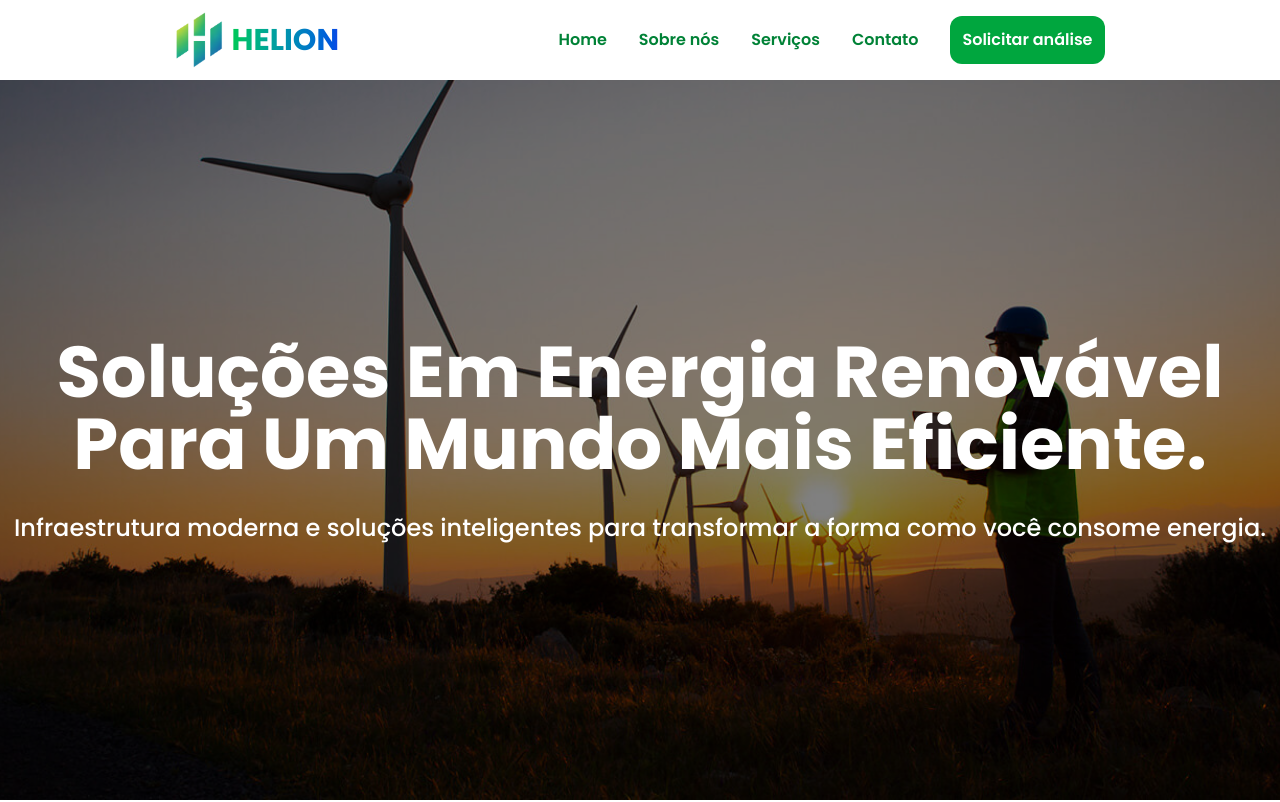
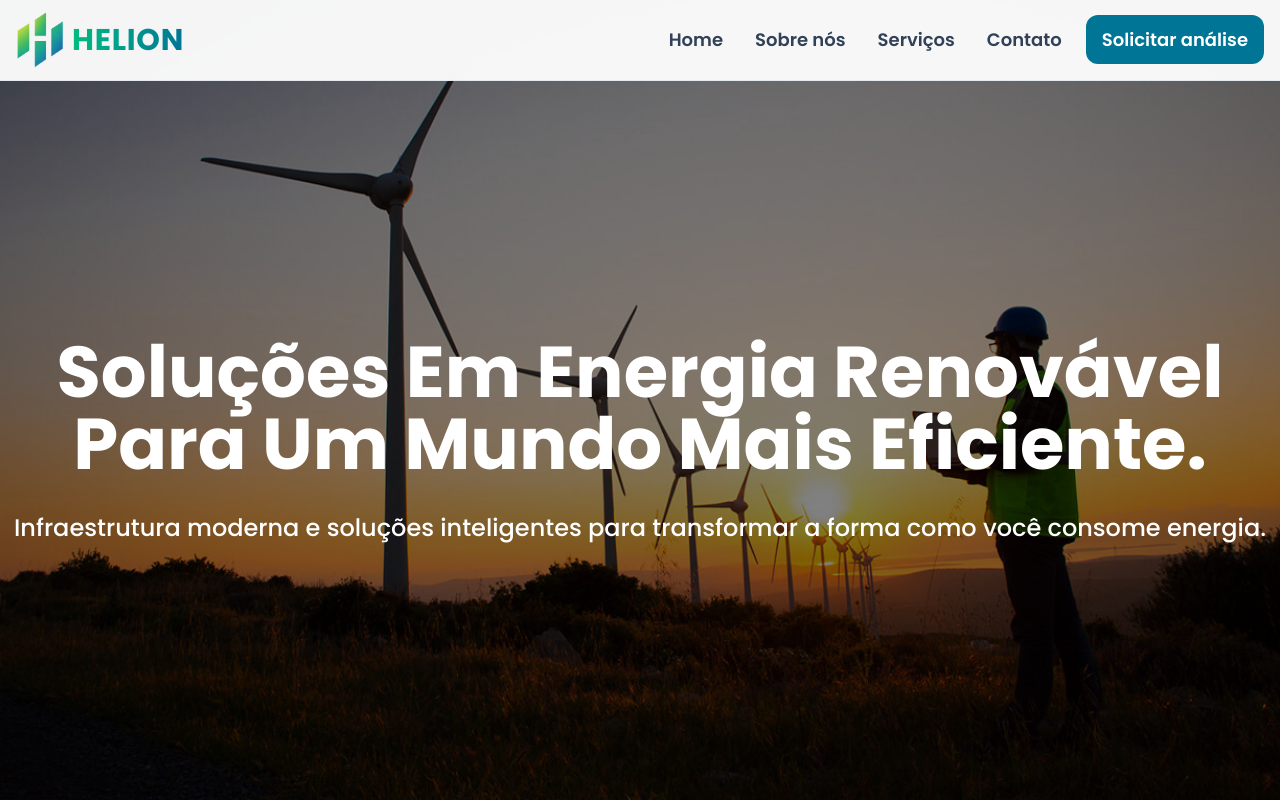
Before and after one commit to NarioMendonca/helion, a Next.js app: page / in a window 1280 px wide. Shown: the top 802 px of the page. Built offline with nearby package versions, Linux system fonts and the light colour scheme.

Commit message:
styles: update header styles

```diff
--- a/app/_components/AboutUs.tsx
+++ b/app/_components/AboutUs.tsx
@@ -1,5 +1,5 @@
 import Image from "next/image"
-import AboutUsImage from "@/public/installing-solar-energy.jpg"
+import AboutUsImage from "@/public/paineis-solares-aboutUs.jpg"
 import { BsCheckCircleFill } from "react-icons/bs"
 
 const commitments = [
@@ -25,7 +25,7 @@ const impactMetrics = [
 
 export default function AboutUs() {
   return (
-    <section className="relative overflow-hidden px-6 py-20 sm:px-10 lg:px-14">
+    <section id="about-us" className="relative overflow-hidden scroll-mt-28 px-6 py-20 sm:px-10 lg:px-14">
       <div className="mx-auto grid w-full max-w-7xl gap-8 lg:grid-cols-[1.1fr_0.9fr] lg:items-center">
         <article className="order-2 space-y-6 lg:order-1">
           <h1 className="text-4xl font-semibold leading-tight text-slate-900 sm:text-5xl">
@@ -46,9 +46,12 @@ export default function AboutUs() {
             ))}
           </ul>
 
-          <button className="rounded-xl bg-emerald-600 px-5 py-3 text-sm font-semibold text-white transition hover:bg-emerald-700 cursor-pointer sm:text-base">
+          <a
+            href="#contact-form"
+            className="inline-block cursor-pointer rounded-xl bg-emerald-600 px-5 py-3 text-sm font-semibold text-white transition hover:bg-emerald-700 sm:text-base"
+          >
             Fale com um especialista
-          </button>
+          </a>
         </article>
 
         <aside className="order-1 overflow-hidden rounded-3xl border border-slate-200 bg-white shadow-sm lg:order-2">
--- a/app/_components/ContactForm.tsx
+++ b/app/_components/ContactForm.tsx
@@ -26,7 +26,7 @@ const inputBaseClass =
 
 export default function ContactForm() {
   return (
-    <section className="relative overflow-hidden bg-linear-to-br from-slate-950 to-slate-900 px-6 py-20 sm:px-10 lg:px-14">
+    <section id="contact-form" className="relative overflow-hidden scroll-mt-28 bg-linear-to-br from-slate-950 to-slate-900 px-6 py-20 sm:px-10 lg:px-14">
       <div className="relative mx-auto grid w-full max-w-7xl gap-8 lg:grid-cols-[0.95fr_1.35fr]">
         <aside className="overflow-hidden rounded-3xl bg-white/10 text-white backdrop-blur-sm">
           <div className="relative h-56">
--- a/app/_components/Footer.tsx
+++ b/app/_components/Footer.tsx
@@ -4,7 +4,7 @@ import Image from "next/image";
 
 export function Footer() {
   return (
-    <footer className="bg-slate-900 text-white py-12">
+    <footer id="footer" className="bg-slate-900 text-white py-12">
       <div className="max-w-7xl mx-auto px-6">
         <div className="grid md:grid-cols-4 gap-8 mb-8">
           <div className="md:col-span-2">
--- a/app/_components/Header.tsx
+++ b/app/_components/Header.tsx
@@ -4,8 +4,9 @@ import "./header.css"
 
 export default function Header() {
   return (
-    <header className="flex items-center justify-around bg-white w-full py-2 px-4 absolute top-0 z-1">
-      <div className="flex items-center h-16 w-16 gap-2">
+    <header className="fixed top-0 left-0 z-50 w-full border-b border-slate-200/80 bg-white/95 px-4 py-3 backdrop-blur">
+      <div className="mx-auto flex w-full max-w-7xl items-center justify-between gap-4">
+        <a href="#hero" className="flex items-center gap-2">
           <Image
             src={HelionIcon}
             alt="Logo da Helion"
@@ -13,19 +14,44 @@ export default function Header() {
             height={48}
             quality={95}
           />
-        <span className="enterprise-logo text-3xl font-bold bg-linear-90 from-green-500 to-blue-700">HELION</span>
-      </div>
-      <nav>
-        <ul className="flex gap-8 items-center font-semibold text-green-700">
-          <li>Home</li>
-          <li>Sobre nós</li>
-          <li>Serviços</li>
-          <li>Contato</li>
+          <span className="enterprise-logo bg-linear-90 from-emerald-500 to-cyan-700 text-3xl font-bold tracking-wide">
+            HELION
+          </span>
+        </a>
+
+        <nav aria-label="Navegação principal">
+          <ul className="flex flex-wrap items-center justify-end gap-2 text-xs font-semibold text-slate-700 sm:gap-4 sm:text-sm">
             <li>
-            <button className="bg-green-600 p-3 rounded-xl text-white">Solicitar análise</button>
+              <a href="#hero" className="text-lg rounded-md px-2 py-1 transition hover:text-emerald-700">
+                Home
+              </a>
+            </li>
+            <li>
+              <a href="#about-us" className="text-lg rounded-md px-2 py-1 transition hover:text-emerald-700">
+                Sobre nós
+              </a>
+            </li>
+            <li>
+              <a href="#our-services" className="text-lg rounded-md px-2 py-1 transition hover:text-emerald-700">
+                Serviços
+              </a>
+            </li>
+            <li>
+              <a href="#footer" className="text-lg rounded-md px-2 py-1 transition hover:text-emerald-700">
+                Contato
+              </a>
+            </li>
+            <li>
+              <a
+                href="#contact-form"
+                className="text-lg rounded-xl bg-cyan-700 px-4 py-3 text-white transition hover:bg-cyan-800"
+              >
+                Solicitar análise
+              </a>
             </li>
           </ul>
         </nav>
+      </div>
     </header>
   )
 }
--- a/app/_components/Hero.tsx
+++ b/app/_components/Hero.tsx
@@ -3,7 +3,7 @@ import heroBg from "@/public/hero-eolic-park.jpg"
 
 export default function Hero() {
   return (
-    <section className="hero h-lvh bg-black pt-20">
+    <section id="hero" className="hero h-lvh bg-black pt-20">
       <Image
         src={heroBg}
         alt="Background"
--- a/app/_components/OurServices.tsx
+++ b/app/_components/OurServices.tsx
@@ -42,7 +42,7 @@ const services = [
 
 export default function OurServices() {
   return (
-    <section className="relative overflow-hidden px-6 py-20 sm:px-10 lg:px-14">
+    <section id="our-services" className="relative overflow-hidden scroll-mt-28 px-6 py-20 sm:px-10 lg:px-14">
 
       <div className="relative mx-auto max-w-7xl">
         <div className="mb-12 flex flex-col items-center gap-4 text-center">
--- a/app/globals.css
+++ b/app/globals.css
@@ -24,3 +24,8 @@ body {
   color: var(--foreground);
   font-family: Arial, Helvetica, sans-serif;
 }
+
+html {
+  scroll-behavior: smooth;
+  scroll-padding-top: 6rem;
+}
--- a/app/page.tsx
+++ b/app/page.tsx
@@ -5,6 +5,7 @@ import { Footer } from "./_components/Footer";
 import Header from "./_components/Header";
 import Hero from "./_components/Hero";
 import OurServices from "./_components/OurServices";
+import SimpleProcess from "./_components/SimpleProcess";
 
 export default function Home() {
   return (
@@ -13,6 +14,7 @@ export default function Home() {
       <Hero />
       <AboutUs />
       <FixedBg />
+      <SimpleProcess />
       <OurServices />
       <ContactForm />
       <Footer />
```
Also changed, not shown: public/paineis-solares-aboutUs.jpg (added). Lines whose indentation alone changed are shown as unchanged.
